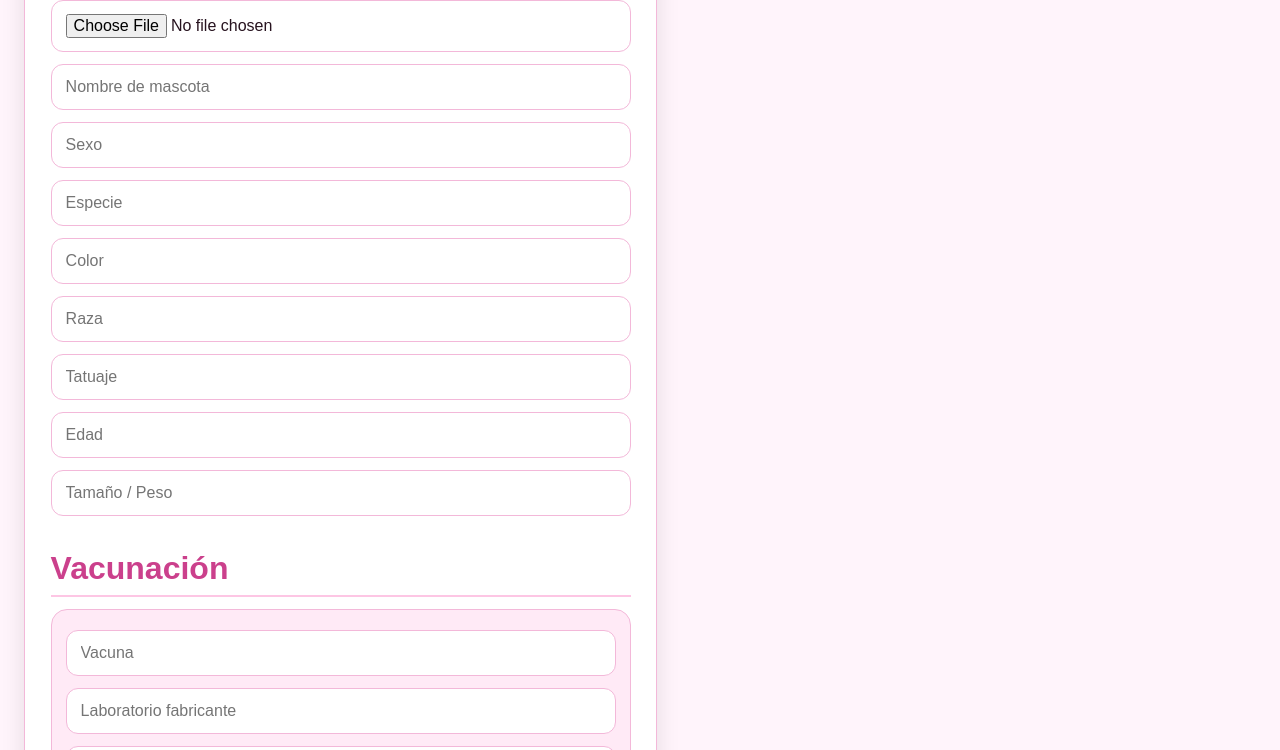
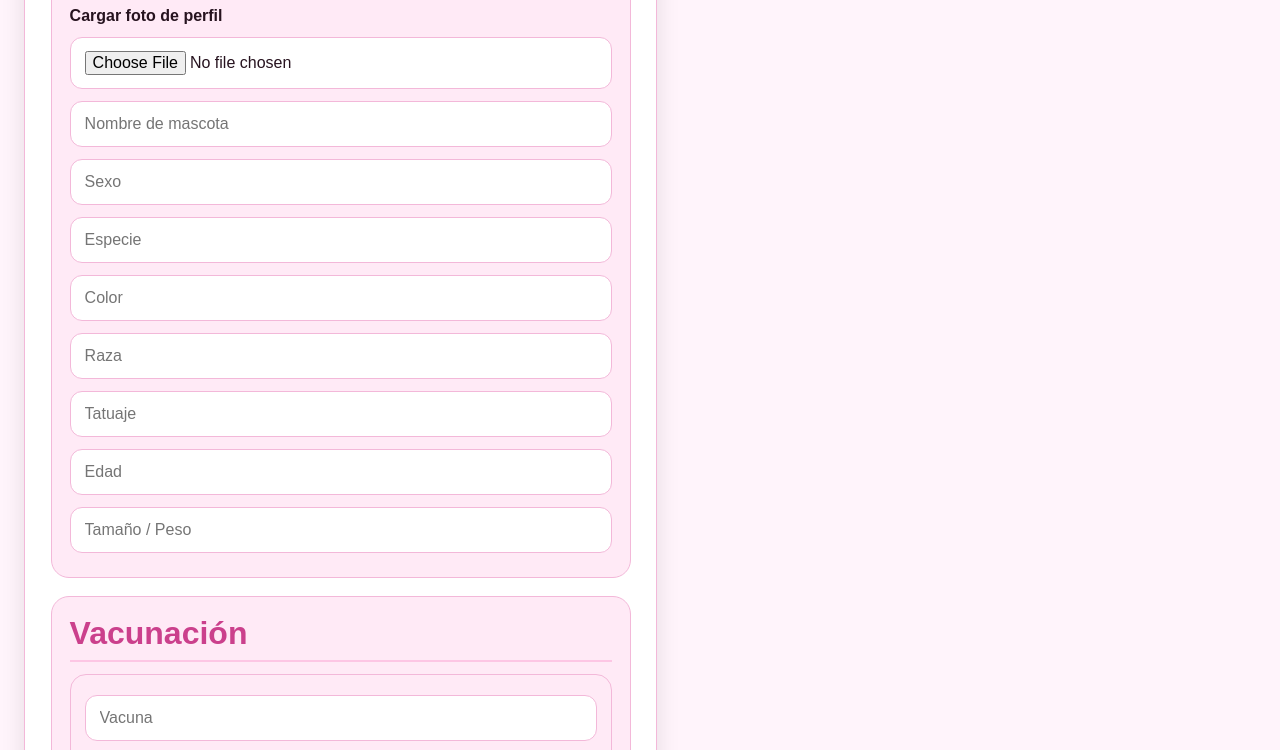
Before and after one commit to mel17a/perritos, a plain HTML site: page index.html in a window 1280 px wide. Shown: the part 653-1403 px from the top of the page. Drawn offline with Linux system fonts and the light colour scheme.

Commit message:
Add styles for form section and headings

```diff
--- a/styles.css
+++ b/styles.css
@@ -300,3 +300,15 @@ button:hover {
     position: static;
   }
 }
+
+.form-section {
+  border: 1px solid var(--border);
+  border-radius: 18px;
+  padding: 18px;
+  margin-top: 18px;
+  background: var(--soft);
+}
+
+.form-section h2 {
+  margin-top: 0;
+}
```
